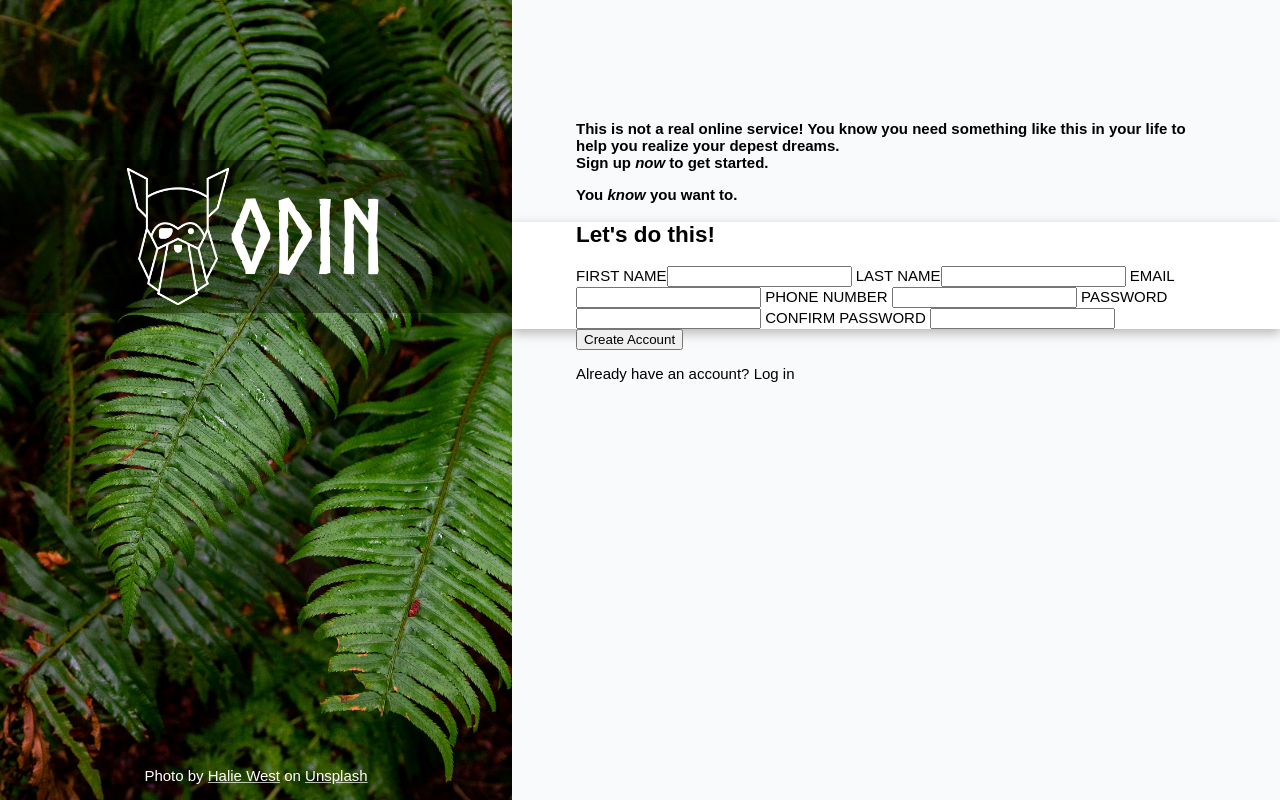
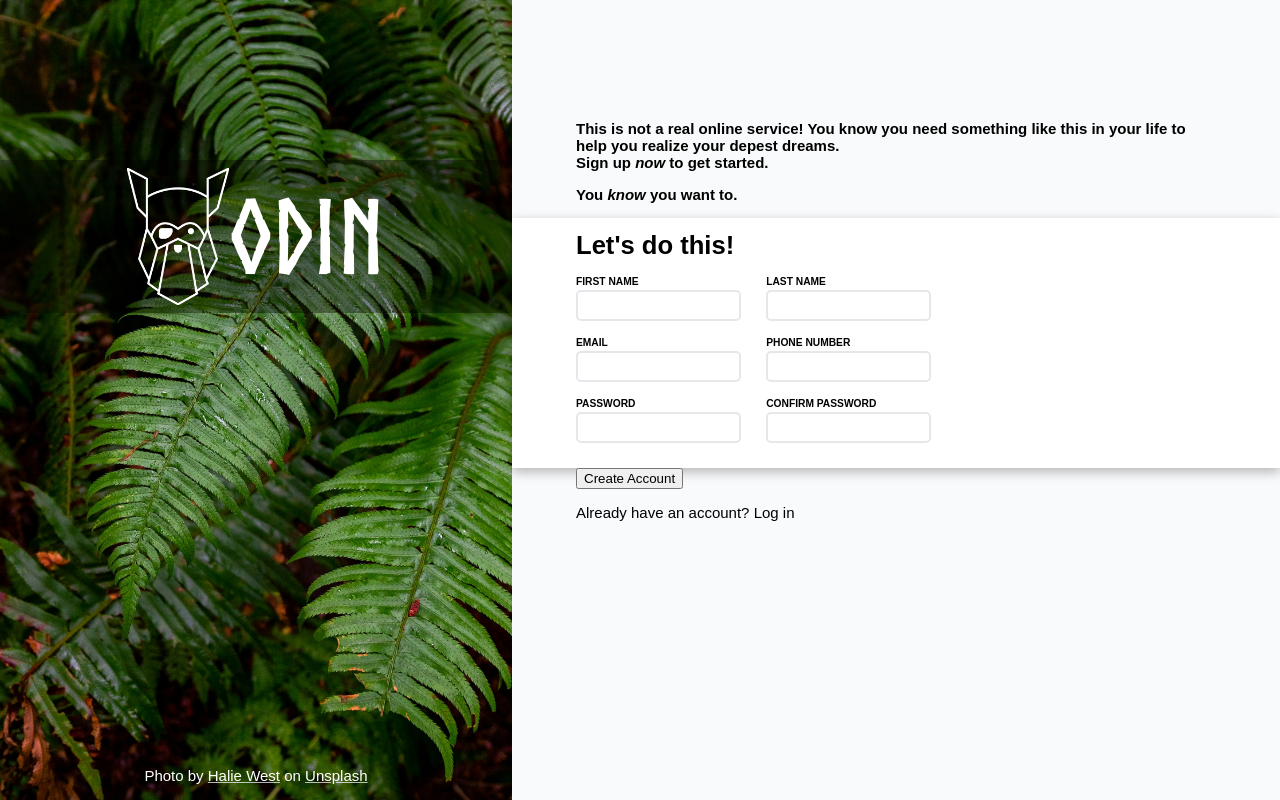
Before and after one commit to popsicleDeck/sign-up-form, a plain HTML site: page index.html in a window 1280 px wide. Drawn offline with Linux system fonts and the light colour scheme.

Commit message:
add styling to input boxes and paddings to form

```diff
--- a/index.html
+++ b/index.html
@@ -42,14 +42,21 @@
 
         <div class="formSection">
           <div class="formContainer">
-            <h2>Let's do this!</h2>
-            <form>
-              <label>FIRST NAME<input type="text" name="first-name" /></label>
-              <label>LAST NAME<input type="text" name="last-name" /></label>
-              <label>EMAIL<input type="email" name="email" /></label>
-              <label>PHONE NUMBER <input type="tel" /></label>
-              <label>PASSWORD <input type="password" /></label>
-              <label>CONFIRM PASSWORD <input type="password" /></label>
+            <h3>Let's do this!</h3>
+            <form method="get">
+              <label
+                >FIRST NAME<input type="text" name="first-name" required
+              /></label>
+              <label
+                >LAST NAME<input type="text" name="last-name" required
+              /></label>
+              <label>EMAIL<input type="email" name="email" required /></label>
+              <label
+                >PHONE NUMBER
+                <input type="tel" pattern="[0-9]{3}-[0-9]{2}-[0-9]{3}" required
+              /></label>
+              <label>PASSWORD <input type="password" required /></label>
+              <label>CONFIRM PASSWORD <input type="password" required /></label>
             </form>
           </div>
         </div>
--- a/style.css
+++ b/style.css
@@ -8,7 +8,7 @@ body {
   width: 100vw;
   height: 100vh;
   display: flex;
-  font-family: sans-serif;
+  font-family: Arial;
 }
 
 .leftSide {
@@ -53,6 +53,7 @@ footer a {
 }
 .rightSide {
   background-color: #f9fafb;
+  width: 100%;
 }
 .rightContent {
   margin-top: 15vh;
@@ -62,16 +63,54 @@ footer a {
 }
 
 .pitch {
-  font-weight: 700;
+  font-weight: 600;
   max-width: 75ch;
   margin-right: 5vw;
 }
 
 .formSection {
+  box-sizing: border-box;
   margin-left: 0;
   background-color: white;
   box-shadow: 0px 4px 11px 0px rgba(0, 0, 0, 0.28);
 }
 .formContainer {
+  box-sizing: border-box;
   margin-left: min(5vw, 85px);
+  padding-top: 1vw;
+  padding-bottom: 2vw;
 }
+
+h3 {
+  margin: 0;
+  font-size: min(2vw, 30px);
+}
+
+form {
+  box-sizing: border-box;
+  display: flex;
+  flex-wrap: wrap;
+  width: 30vw;
+}
+label {
+  font-size: min(0.8vw, 16px);
+  font-weight: 600;
+  padding-top: 1rem;
+  display: block;
+  padding-right: 2vw;
+}
+
+input {
+  display: block;
+  border-radius: 5px;
+  width: min(12vw, 600px);
+  height: min(2vw, 25px);
+  margin-top: 3px;
+  font-size: 15px;
+  padding-left: 5px;
+  border: 2px solid #e5e7eb;
+}
+
+input:user-invalid {
+  border: 2px solid #d13232;
+}
```
